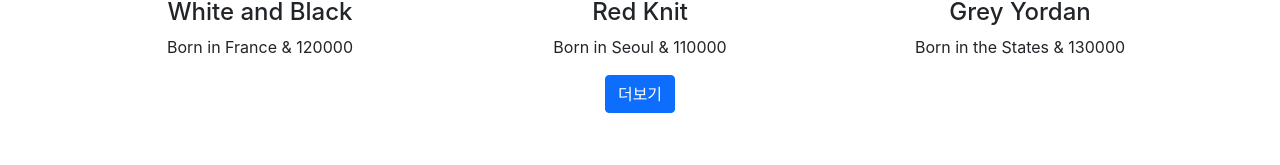
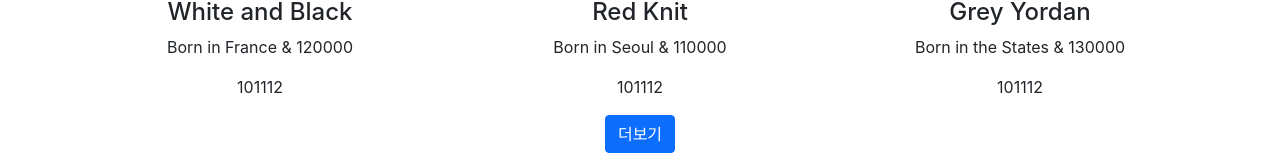
Before and after one commit to jkim8/shop, a React (Create React App) app: page / in a window 1280 px wide. Shown: the part 510-675 px from the top of the page. Built offline with nearby package versions, Linux system fonts and the light colour scheme.

Commit message:
useContext

```diff
--- a/src/App.js
+++ b/src/App.js
@@ -1,12 +1,13 @@
 /* eslint-disable */
-import React, { useState } from 'react';
+import React, { Component, useContext, useState } from 'react';
 import { Navbar,Nav,NavDropdown,Container, Card, Button } from 'react-bootstrap';
 import './App.css';
 import Data from './data.js'
 import Detail from './Detail.js'
 import axios from 'axios'
+import { Link, Route, Switch } from 'react-router-dom'
 
-import { Link, Route, Switch } from 'react-router-dom'
+let stockContext = React.createContext()
 
 function App() {
 
@@ -54,6 +55,7 @@ function App() {
     </Card>
 
     <div className="container">
+      <stockContext.Provider value={Stock}>
         <div className="row">
           {
             shoes.map((a, i)=> {
@@ -61,6 +63,7 @@ function App() {
             })
           }
         </div>
+      </stockContext.Provider>
       <button className="btn btn-primary" onClick={()=> {
 
         axios.post('서버url', { id : '12', pw : 1234})
@@ -106,11 +109,16 @@ function App() {
 }
 
 function Cards(props) {
+
+  let stock = useContext(stockContext)
+
   return (
     <div className="col-md-4">
       <img src={'https://codingapple1.github.io/shop/shoes'+ (props.i + 1) +'.jpg'} width="100%" alt="" />
       <h4>{ props.shoes.title }</h4>
       <p>{ props.shoes.content } & { props.shoes.price }</p>
+      <Test/>
+
     </div>
   )
 }
@@ -118,6 +126,13 @@ function Cards(props) {
 
 
 
+function Test() {
+
+  let stock = useContext(stockContext)
+
+  return <p>{stock}</p>
+}
+
 
 
 
```
Lines whose indentation alone changed are shown as unchanged.
